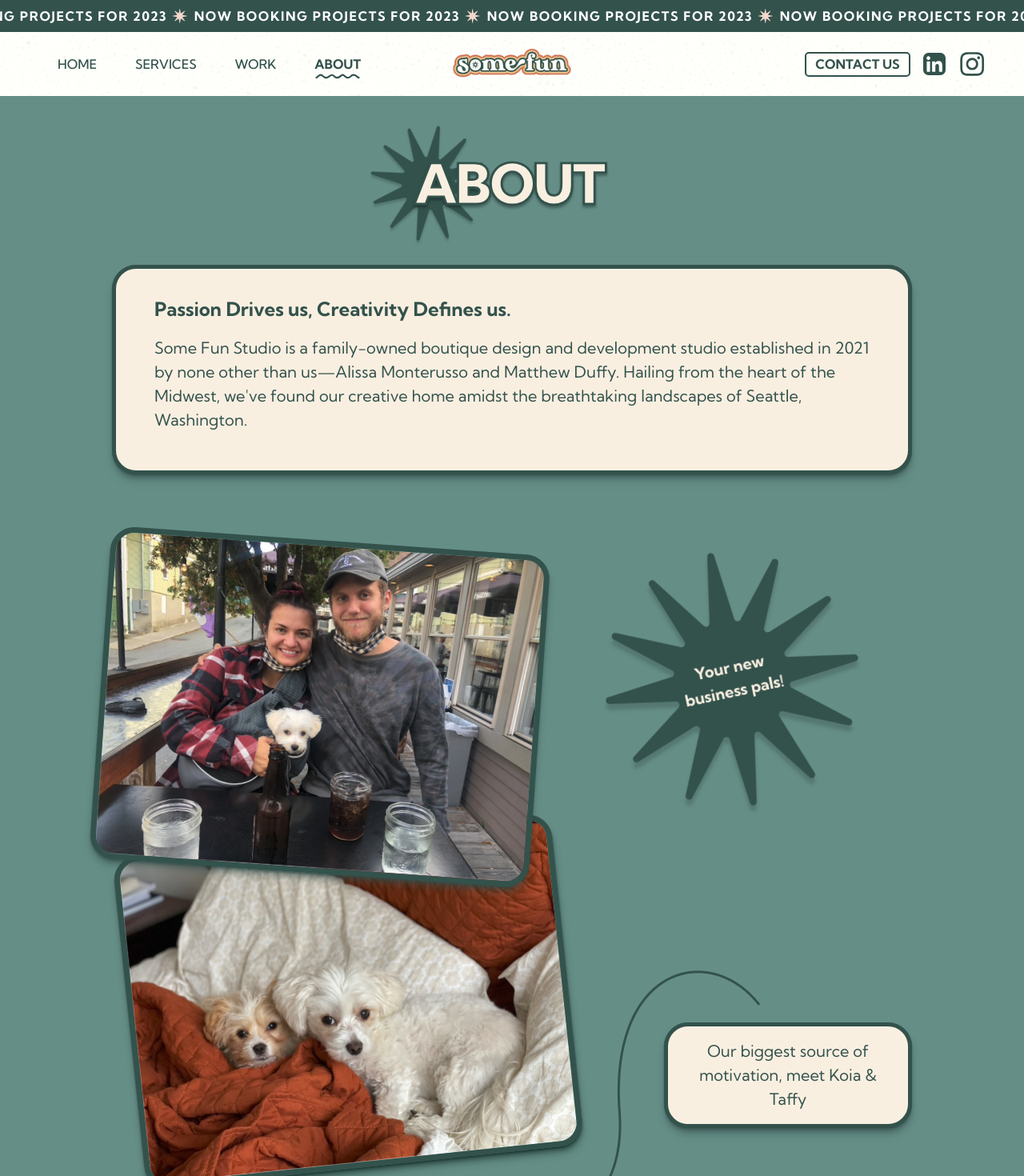
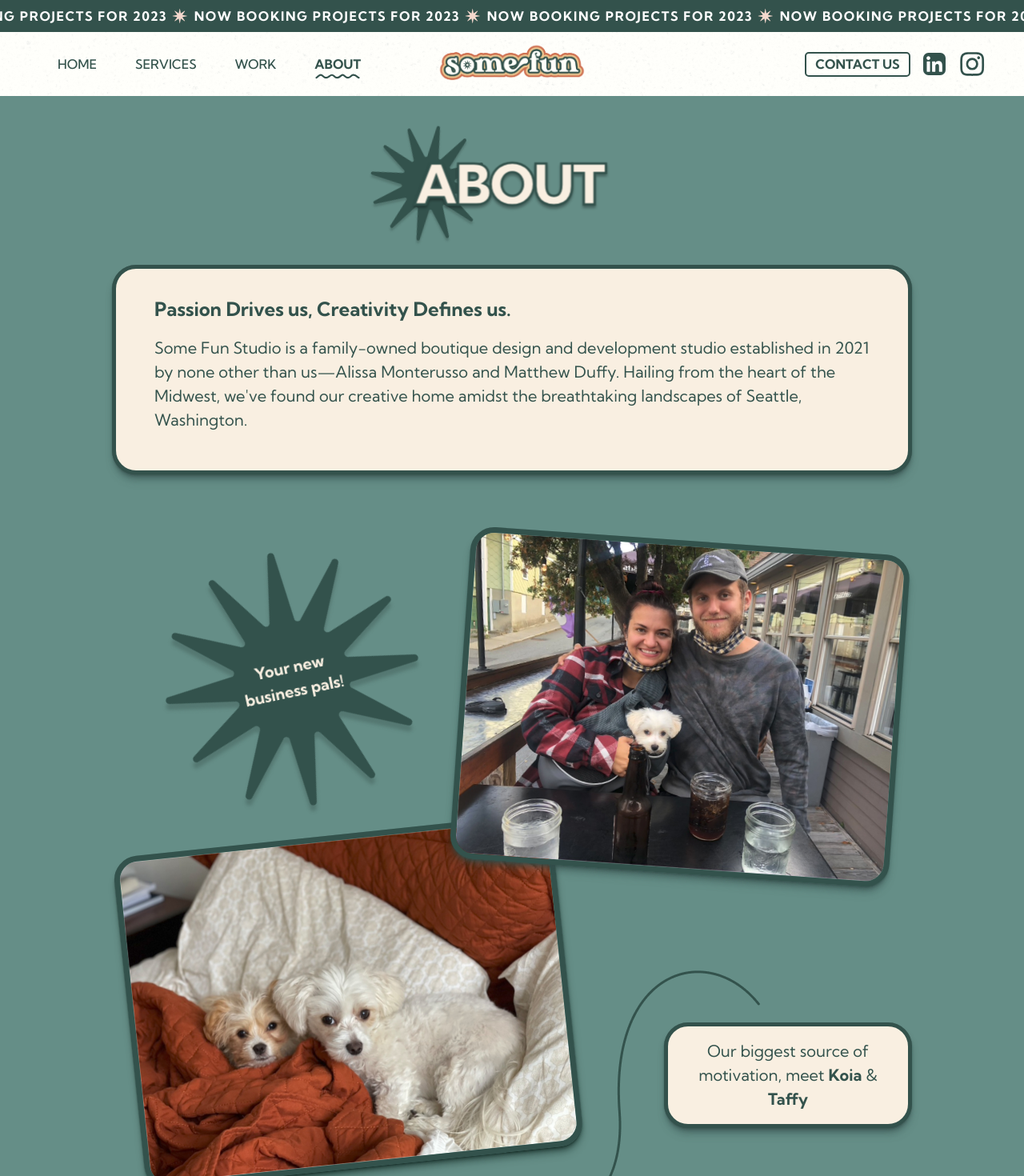
Before and after one commit to mattduff707/some-fun-prod, a Next.js app: page /about in a window 1280 px wide. Shown: the top 1470 px of the page at 80% size. Built offline with nearby package versions, Linux system fonts and the light colour scheme.

Commit message:
Fixes: drop shadow on title, bigger menu btn, bigger logo, text input border

```diff
--- a/package.json
+++ b/package.json
@@ -15,6 +15,7 @@
     "postcss": "8.4.27",
     "react": "18.2.0",
     "react-dom": "18.2.0",
+    "react-intersection-observer": "^9.5.2",
     "resend": "^1.0.0",
     "tailwindcss": "3.3.3"
   },
--- a/src/app/Header.jsx
+++ b/src/app/Header.jsx
@@ -41,7 +41,7 @@ const Header = () => {
           />
         </ul>
         <Image
-          className="absolute left-[50%] top-[50%] h-auto w-[164px] -translate-x-[50%] -translate-y-[50%] max600:hidden"
+          className="absolute left-[50%] top-[50%] h-auto w-[200px] -translate-x-[50%] -translate-y-[50%] max600:hidden"
           src={logoHeader}
           alt="some fun logo"
         />
@@ -56,10 +56,10 @@ const Header = () => {
             href="https://www.linkedin.com/company/some-fun-studio"
             target="_blank"
           >
-            <Linkedin className="fill-seaweed transition-colors hover:fill-burntDark max600:h-[22px] max600:w-[22px]" />
+            <Linkedin className="fill-seaweed transition-colors hover:fill-burntDark max600:h-[28px] max600:w-[28px]" />
           </a>
           <a href="https://www.instagram.com/somefunstudio" target="_blank">
-            <Insta className="fill-seaweed transition-colors hover:fill-burntDark max600:h-[28px] max600:w-[28px]" />
+            <Insta className="fill-seaweed transition-colors hover:fill-burntDark max600:h-[34px] max600:w-[34px]" />
           </a>
         </div>
       </nav>
--- a/src/app/MobileMenu.jsx
+++ b/src/app/MobileMenu.jsx
@@ -18,7 +18,7 @@ const MobileMenu = () => {
         onClick={() => setMenuOpen(true)}
         className="hidden max1200:block"
       >
-        <Menu className="h-[40px] w-[40px] max600:h-[36px] max600:w-[36px]" />
+        <Menu className="h-[46px] w-[46px] max600:h-[40px] max600:w-[40px]" />
       </button>
       <div
         style={{
@@ -69,9 +69,9 @@ const MobileMenu = () => {
             />
           </ul>
           <ContactLink
-
-              onClick={() => setMenuOpen(false)}
-          className="max800:grid mt-2 hidden h-[60px] w-[172px] text-lg" />
+            onClick={() => setMenuOpen(false)}
+            className="mt-2 hidden h-[60px] w-[172px] text-lg max800:grid"
+          />
           <button
             className="absolute left-[2%] top-[2%] p-[2px] max700:top-[1%] max500:left-[1px] max500:top-[1px]"
             onClick={() => setMenuOpen(false)}
--- a/src/app/about/page.jsx
+++ b/src/app/about/page.jsx
@@ -10,6 +10,7 @@ import dogs from "../../assets/dogs.jpg";
 import curvePoint from "../../assets/curvePoint.png";
 import PageWrap from "../../components/PageWrap";
 import SpecialStar from "../../components/SpecialStar";
+import Highlight from "../../components/Highlight";
 
 const Page = () => {
   return (
@@ -45,9 +46,9 @@ const Page = () => {
             height={905}
             src={usMaine}
             alt="Alissa and Matt at a restaurant table outdoors with their dog Koia in a carrier bag"
-            className="z-[2] mt-8 h-auto w-[55%] origin-top-left rotate-[4deg] self-end rounded-[30px] border-common border-seaweed shadow-box shadow-seawaterShadow max1000:w-[70%] max1000:origin-center max600:w-[80%] max400:w-[90%]"
+            className="z-[2] mt-8 h-auto w-[55%] origin-top-left rotate-[4deg] self-end rounded-[30px] border-common border-seaweed shadow-box shadow-seawaterShadow min1000:order-[2] max1000:w-[70%] max1000:origin-center max600:w-[80%] max400:w-[90%]"
           />
-          <div className="relative z-[3] grid w-[45%] place-items-center max1000:absolute max1000:left-[-24px] max1000:top-[-24px] max500:left-[-12px] max500:top-[-12px] max400:left-[-24px]">
+          <div className="relative z-[3] grid w-[45%] place-items-center min1000:order-1 max1000:absolute max1000:left-[-24px] max1000:top-[-24px] max500:left-[-12px] max500:top-[-12px] max400:left-[-24px]">
             <SpecialStar
               className="h-auto w-[320px] overflow-visible max1000:w-[240px] max600:w-[180px]"
               fill={tokens.colors.seaweed}
@@ -75,7 +76,9 @@ const Page = () => {
           />
           <Box boxClass="border-seaweed py-4 text-seaweed bg-pale translate-y-[-80px] shadow-seawaterShadow max1000:absolute max1000:bottom-[20px] max1000:right-[50%] max1000:translate-x-[50%] max1000:translate-y-0">
             <Text className="min-w-[265px] max-w-[300px] px-4 text-center max1000:text-base">
-              Our biggest source of motivation, meet Koia & Taffy
+              Our biggest source of motivation, meet{" "}
+              <Highlight className="text-seaweed">Koia</Highlight> &{" "}
+              <Highlight className="text-seaweed">Taffy</Highlight>
             </Text>
           </Box>
         </div>
--- a/src/app/services/page.jsx
+++ b/src/app/services/page.jsx
@@ -115,6 +115,7 @@ const Services = () => {
               buttonClass={
                 "border-4 border-burntDark px-12 py-3 font-semibold text-seaweed bg-pale whitespace-nowrap group-hover:bg-burntDark group-hover:text-pale"
               }
+              link="/contact"
             >
               CONTACT US
             </BoxBtn>
--- a/src/components/PageTitle.jsx
+++ b/src/components/PageTitle.jsx
@@ -36,7 +36,7 @@ const PageTitle = ({
           <text
             x="80"
             y="60"
-            className={`font-title stroke-[2px] font-sans text-[48px] font-black tracking-tighter ${titleClass}`}
+            className={`font-title transform-gpu stroke-[2px] font-sans text-[48px] font-black tracking-tighter ${titleClass}`}
           >
             {children}
           </text>
--- a/src/components/TextInput.jsx
+++ b/src/components/TextInput.jsx
@@ -7,13 +7,15 @@ const TextInput = ({ label, className, textarea, required, name, error }) => {
     <label className={`group flex flex-col gap-4 ${className}`}>
       {textarea ? (
         <textarea
+          style={{ transform: "translateZ(0)" }}
           name={name}
-          className="focus:shadow-paleShadow peer order-2 h-[180px] rounded-[38px] bg-offwhite p-4 px-6 text-lg text-seaweed outline outline-[3px] outline-seawater transition-all duration-[0.2s] focus:shadow-box focus:outline-burnt max600:h-[240px] max600:text-base"
+          className="peer order-2 h-[180px] rounded-[38px] border-[3px] bg-offwhite p-4 px-6 text-lg text-seaweed outline-none transition-all duration-[0.2s] focus:border-burnt focus:shadow-box focus:shadow-paleShadow max600:h-[240px] max600:text-base"
         />
       ) : (
         <input
           name={name}
-          className="focus:shadow-paleShadow peer order-2 h-[54px] rounded-[100px] bg-offwhite p-2 px-4 text-lg text-seaweed outline outline-[3px] outline-seawater transition-all duration-[0.2s] focus:shadow-box focus:outline-burnt max600:text-base"
+          style={{ transform: "translateZ(0)" }}
+          className="peer order-2 h-[54px] rounded-[100px] border-[3px] bg-offwhite p-2 px-4 text-lg text-seaweed outline-none transition-all duration-[0.2s] focus:border-burnt focus:shadow-box focus:shadow-paleShadow max600:text-base"
         />
       )}
       <span className="order-1 flex w-fit flex-col overflow-hidden text-lg font-bold text-seaweed">
```
Also changed, not shown: src/components/SpecialStar.jsx (+20 -1 lines), 1 other file (tests, documents, lock files or other folders).
